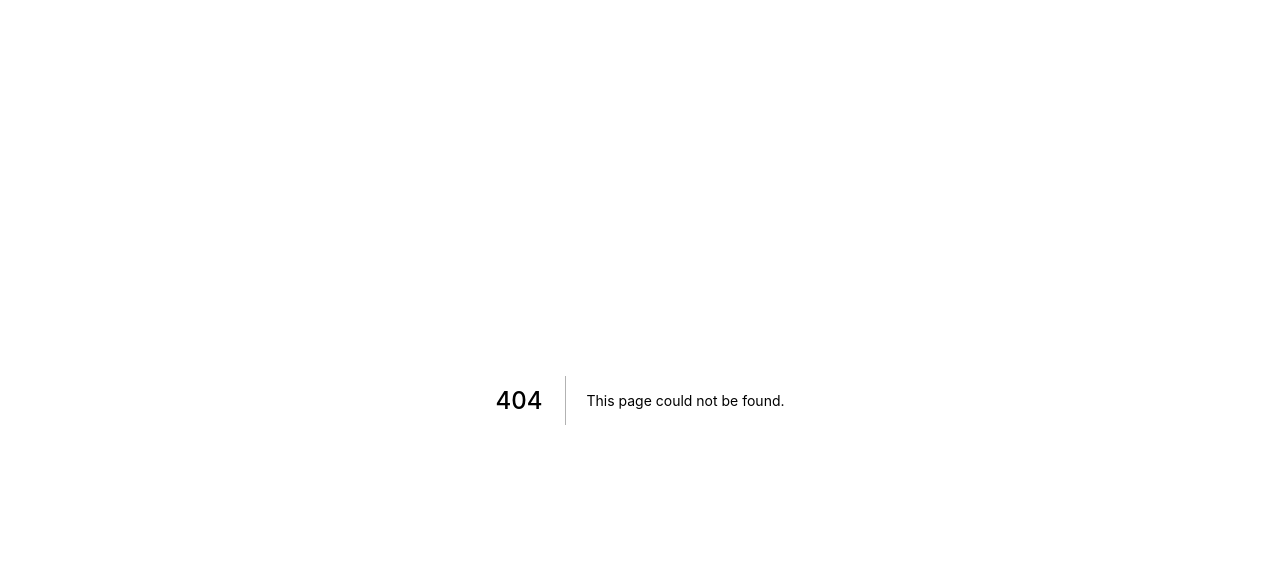
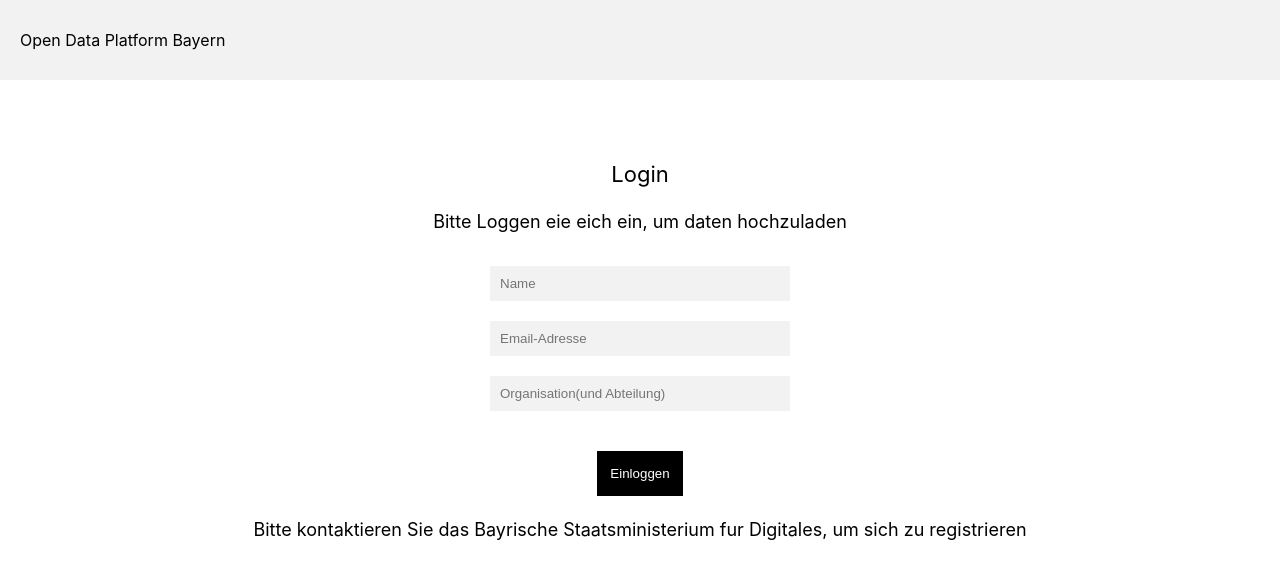
Before and after one commit to devansh-srivastav/open-data, a Next.js app: page /options in a window 1280 px wide. Before the commit this address had no page. Shown: the top 578 px of the page. Built offline with nearby package versions, Linux system fonts and the light colour scheme.

Commit message:
adding option of upload pages

```diff
--- /dev/null
+++ b/pages/options.js
@@ -0,0 +1,67 @@
+import Head from 'next/head';
+import Header from './header.js';
+import { useState } from 'react'
+
+export default function Home() {
+
+
+
+    const [query, setQuery] = useState({
+        name: "",
+        email: "",
+        org:""
+    });
+
+
+    const handleChange = () => (e) => {
+        const name = e.target.name;
+        const value = e.target.value;
+        setQuery((prevState) => ({
+            ...prevState,
+            [name]: value
+        }));
+    };
+
+    const submit = () => {
+        console.log(query);
+    }
+    return (
+        <div className="container">
+            <Head>
+                <title>Open Data Bayern</title>
+                <link rel="icon" href="/favicon.ico" />
+            </Head>
+            <Header />
+            <main>
+                <div className="screen">
+                    <div className="screen-title">
+                        Login
+                    </div>
+                    <div className="login-detail">
+                        Bitte Loggen eie eich ein, um daten hochzuladen
+                    </div>
+
+                    <form className="login-form">
+                        <input placeholder="Name" value={query.name} name="name" onChange={handleChange()}/>
+                        <input placeholder="Email-Adresse" type="email" value={query.email} name="email" onChange={handleChange()}/>
+                        <input placeholder="Organisation(und Abteilung)" value={query.org} name="org" onChange={handleChange()}/>
+                        <div className="bottom-btn">
+                            <button  type="button" onClick={() => submit()}>
+                                Einloggen
+                            </button>
+                        </div>
+
+                    </form>
+
+                    <div className="login-detail">
+                        Bitte kontaktieren Sie das Bayrische Staatsministerium fur Digitales, um sich zu registrieren
+                    </div>
+
+                </div>
+
+            </main>
+
+
+        </div>
+    )
+}
```
